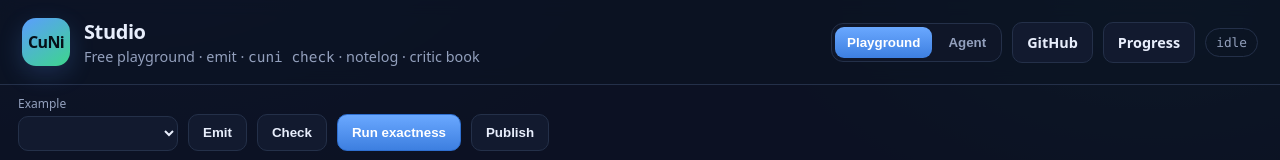
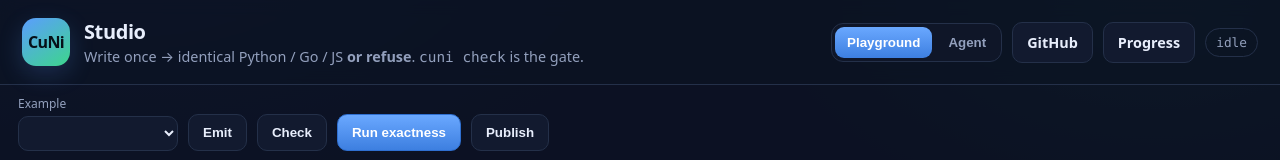
Before and after one commit to ceedot-rock/cuni, a plain HTML site: page playground/index.html in a window 1280 px wide. Shown: the top 160 px of the page. Drawn offline with Linux system fonts and the light colour scheme; no server answers.

Commit message:
studio: sharpen first-impression tagline for exactness promise (<30s)

```diff
--- a/playground/index.html
+++ b/playground/index.html
@@ -107,8 +107,8 @@
         <div>
           <h1>Studio</h1>
           <p class="tag">
-            Free playground · emit ·
-            <span class="mono">cuni check</span> · notelog · critic book
+            Write once → identical Python / Go / JS <strong>or refuse</strong>.
+            <span class="mono">cuni check</span> is the gate.
           </p>
         </div>
       </div>
```
